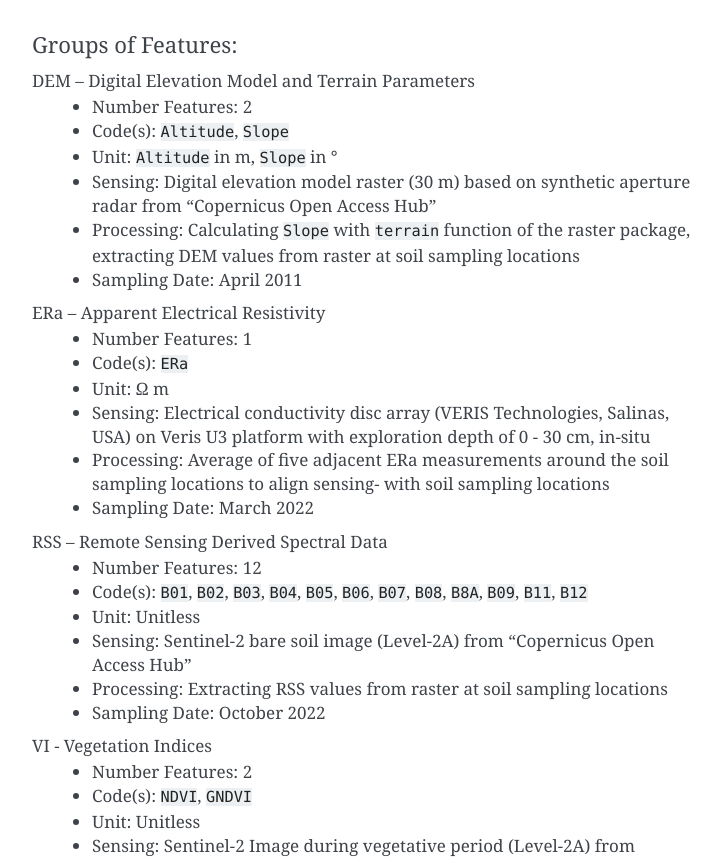
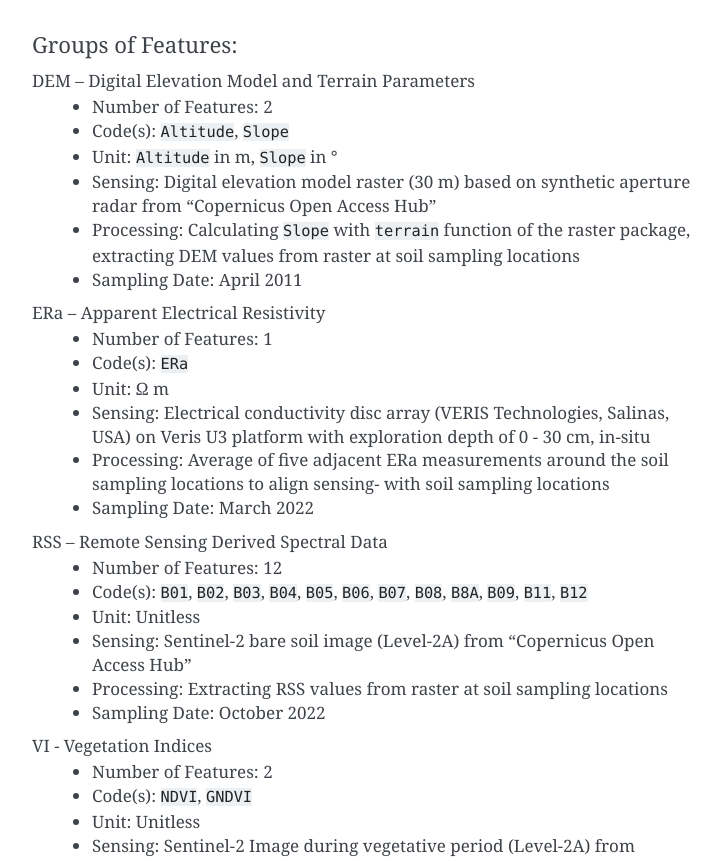
Before and after one commit to a11to1n3/LimeSoDa, a Sphinx documentation site: the page built from docs/source/datasets/MG_112.rst, in a window 1280 px wide and 1400 px high, scrolled down 1280 px. Shown: the part 165-1026 px from the top of the window, without its empty margins (388-1111 px from the left). Built offline with Sphinx 7.4.7, drawn with Linux system fonts in a browser that asks for light colours; pages that are not in the unit, such as notebooks, are missing from menus.

Commit message:
Update MG_112.rst

```diff
--- a/docs/source/datasets/MG_112.rst
+++ b/docs/source/datasets/MG_112.rst
@@ -56,7 +56,7 @@ Groups of Features:
 """""""""""""""""
 
 DEM – Digital Elevation Model and Terrain Parameters
-    * Number Features: 2
+    * Number of Features: 2
     * Code(s): ``Altitude``, ``Slope``
     * Unit: ``Altitude`` in m, ``Slope`` in °
     * Sensing: Digital elevation model raster (30 m) based on synthetic aperture radar from "Copernicus Open Access Hub"
@@ -64,7 +64,7 @@ DEM – Digital Elevation Model and Terrain Parameters
     * Sampling Date: April 2011
 
 ERa – Apparent Electrical Resistivity
-    * Number Features: 1
+    * Number of Features: 1
     * Code(s): ``ERa``
     * Unit: Ω m
     * Sensing: Electrical conductivity disc array (VERIS Technologies, Salinas, USA) on Veris U3 platform with exploration depth of 0 - 30 cm, in-situ
@@ -72,7 +72,7 @@ ERa – Apparent Electrical Resistivity
     * Sampling Date: March 2022
 
 RSS – Remote Sensing Derived Spectral Data
-    * Number Features: 12
+    * Number of Features: 12
     * Code(s): ``B01``, ``B02``, ``B03``, ``B04``, ``B05``, ``B06``, ``B07``, ``B08``, ``B8A``, ``B09``, ``B11``, ``B12``
     * Unit: Unitless
     * Sensing: Sentinel-2 bare soil image (Level-2A) from "Copernicus Open Access Hub"
@@ -80,7 +80,7 @@ RSS – Remote Sensing Derived Spectral Data
     * Sampling Date: October 2022
 
 VI - Vegetation Indices
-    * Number Features: 2
+    * Number of Features: 2
     * Code(s): ``NDVI``, ``GNDVI``
     * Unit: Unitless
     * Sensing: Sentinel-2 Image during vegetative period (Level-2A) from "Copernicus Open Access Hub"
```
